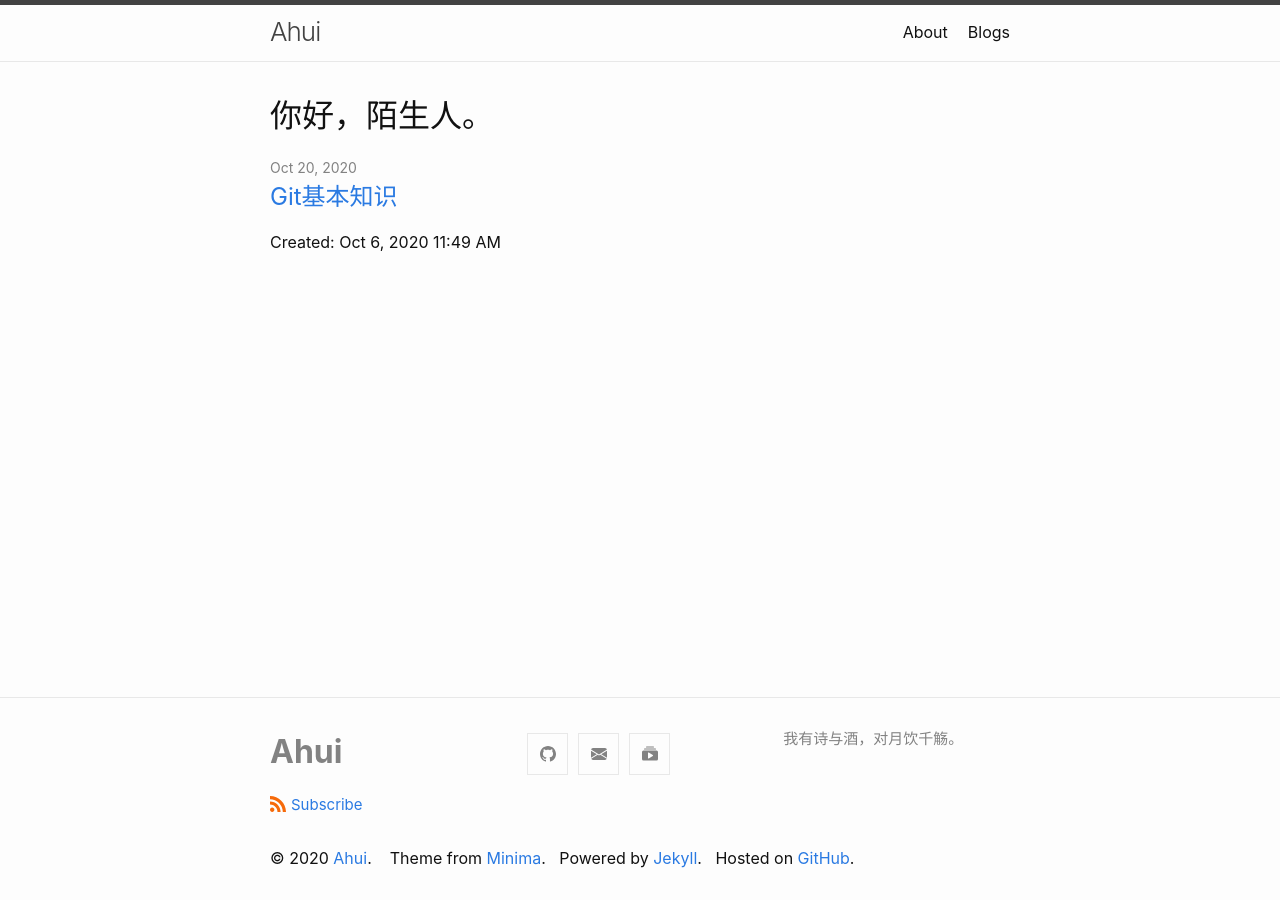
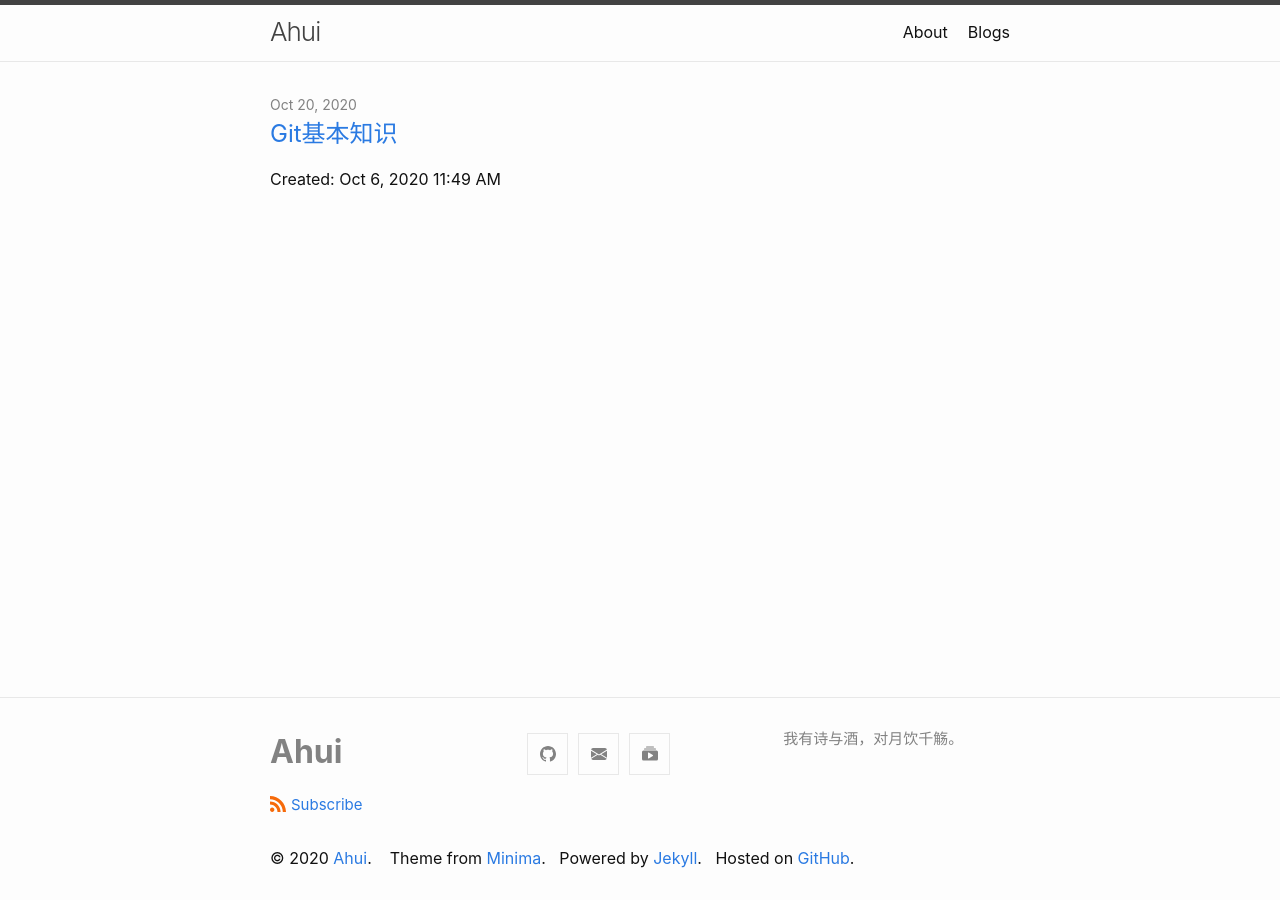
Before and after one commit to ahuijustin/ahuijustin.github.io, a Jekyll site: the page built from index.markdown, in a window 1280 px wide. Built offline with Jekyll 4.4.1, drawn with Linux system fonts in a browser that asks for light colours.

Commit message:
Update index.markdown

```diff
--- a/index.markdown
+++ b/index.markdown
@@ -4,4 +4,3 @@
 
 layout: home
 ---
-# 你好，陌生人。
```
